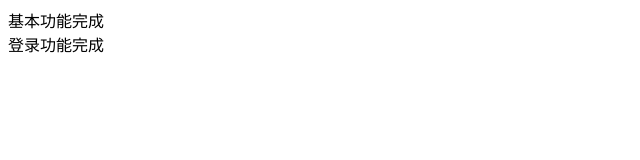
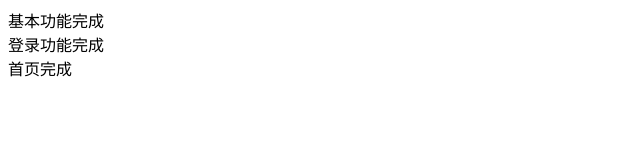
Before and after one commit to Bomberman1/myFristRepositoory, a plain HTML site: page index.html in a window 1280 px wide. Shown: the whole page, without its empty margins (0-640 px from the left). Drawn offline with Linux system fonts and the light colour scheme.

Commit message:
首页完成

```diff
--- a/index.html
+++ b/index.html
@@ -11,5 +11,6 @@
 </html>
     <div>基本功能完成</div>
     <div>登录功能完成</div>
+    <div>首页完成</div>
 </body>
 </html>
```
